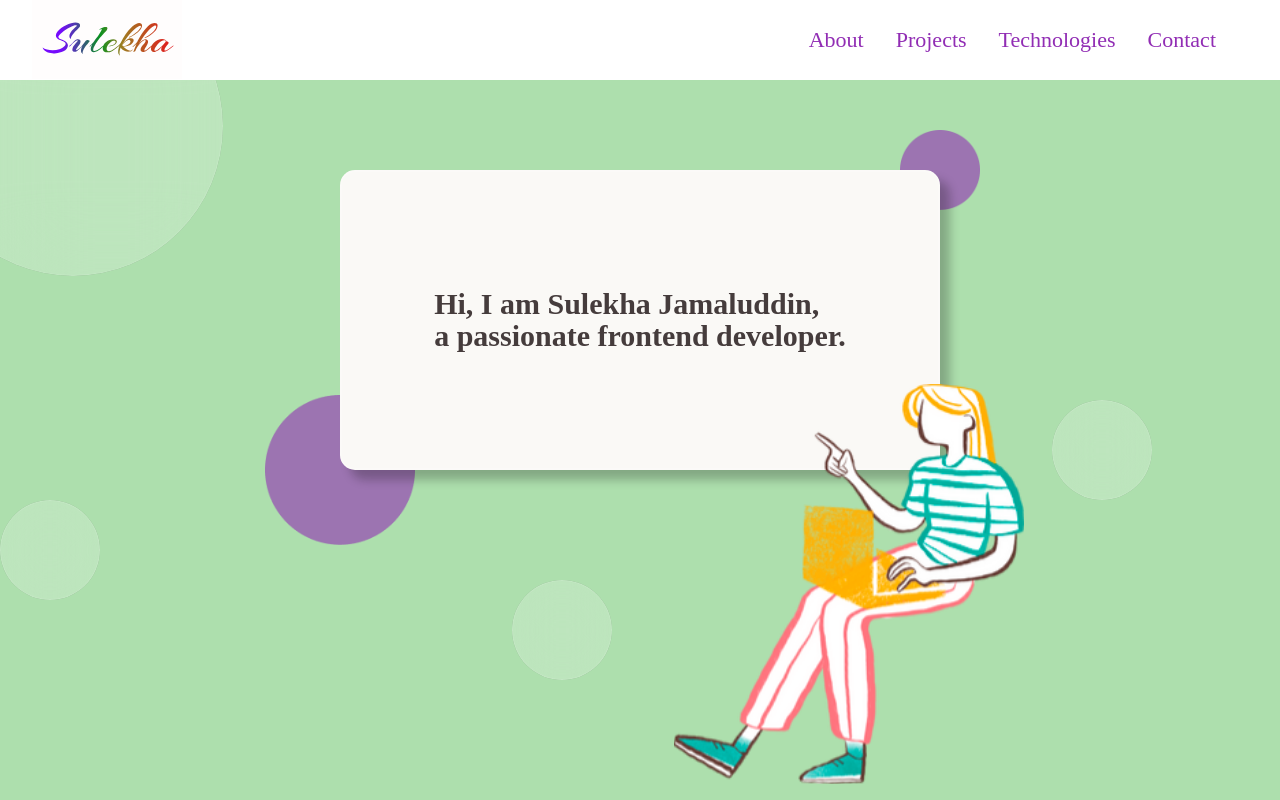
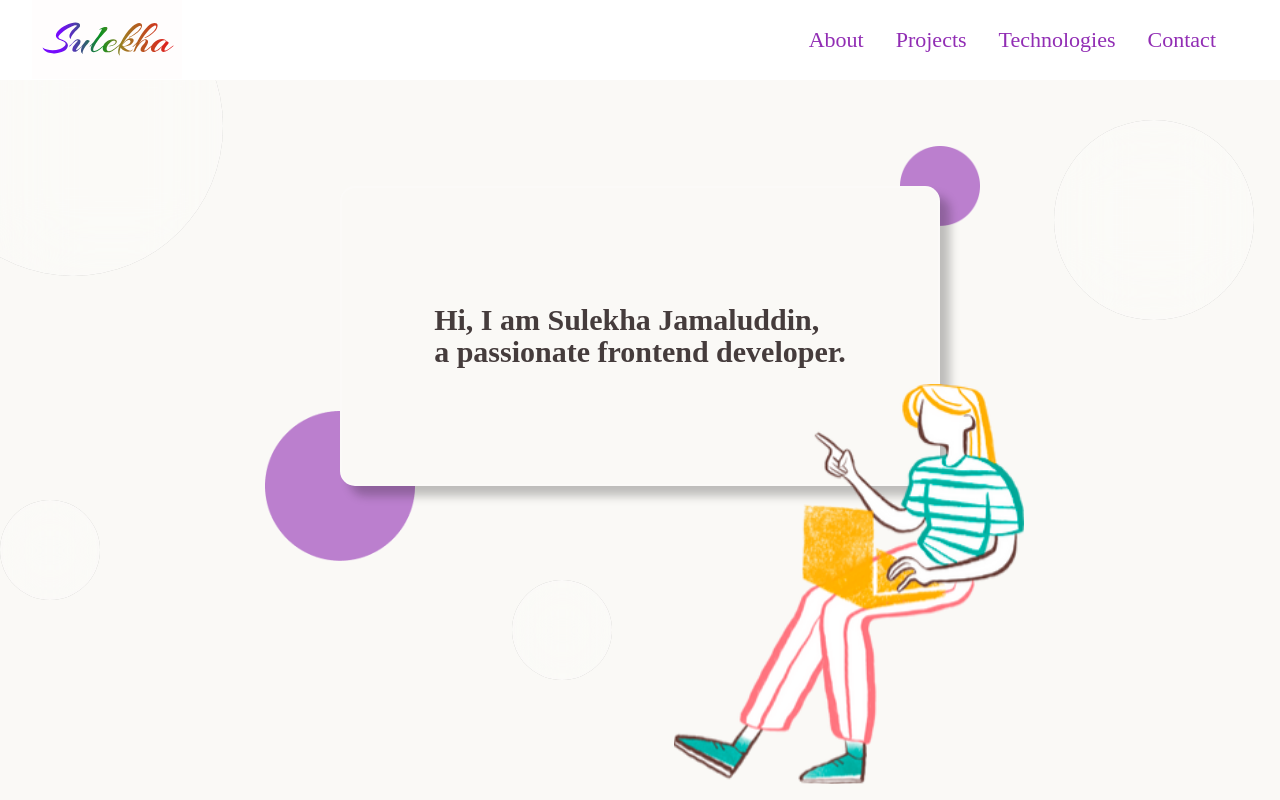
Before and after one commit to sulekhajamaluddin/portfolio, a React (Create React App) app: page / in a window 1280 px wide. Shown: the top 800 px of the page. Built offline with nearby package versions, Linux system fonts and the light colour scheme; a web font is replaced by a local one.

Commit message:
Fix hero

```diff
--- a/src/styles/components/Hero.css
+++ b/src/styles/components/Hero.css
@@ -223,13 +223,13 @@
 @media screen and (min-width: 1001px) and (max-width: 1280px) {
   .hero {
     width: 100vw;
-    background-color: var(--color-moss-green);
+    /* background-color: var(--color-moss-green); */
   }
 
   .hero .frame-holder {
     width: 600px;
     height: 500px;
-    top: 40%;
+    top: 42%;
   }
 
   .hero .frame {
@@ -260,7 +260,7 @@
   .circle,
   .hero__small-circle,
   .hero__medium-circle,
-  .circle-2,
+  .circle-6,
   .circle-3,
   .circle-4,
   .circle-5 {
@@ -271,7 +271,7 @@
   .green-bg,
   .wave-bg,
   .circle-1,
-  .circle-6 {
+  .circle-2 {
     display: none;
   }
 }
```
